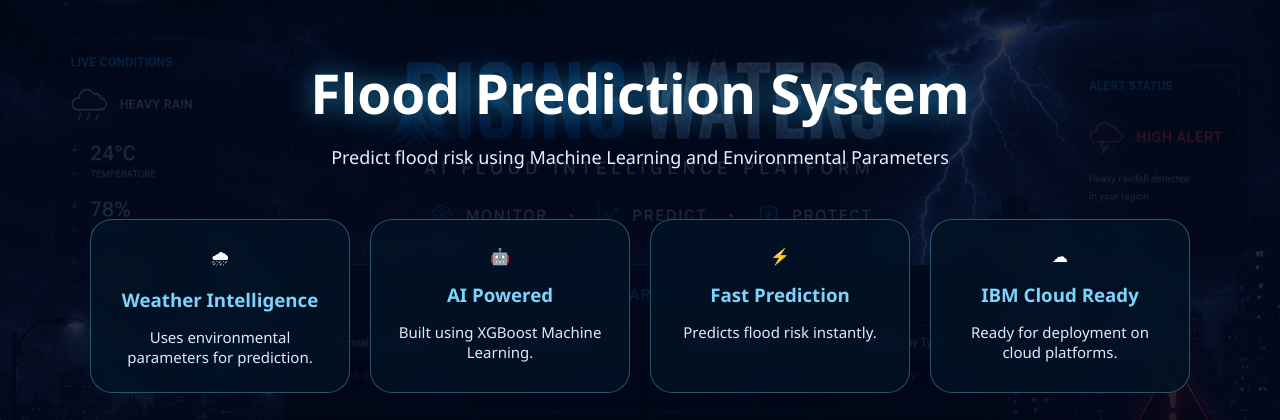
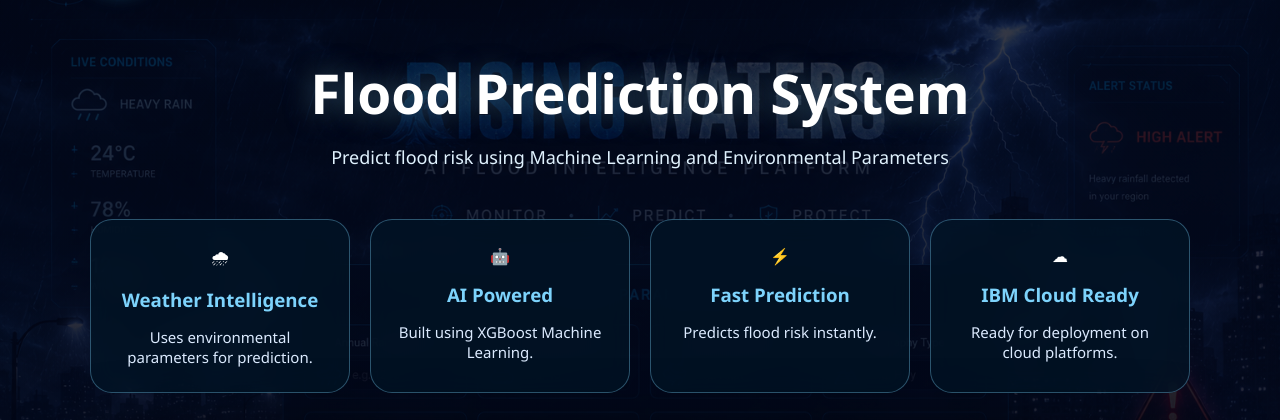
Before and after one commit to samiyasami27/Rising-Waters-AI, a Flask app: page / in a window 1280 px wide. Shown: the part 85-505 px from the top of the page. Run offline with Flask 3, Linux system fonts and the light colour scheme; parts of the project's set-up code (start-up, migrations or seed data) failed here and were passed over.

Commit message:
Final project submission

```diff
--- a/static/css/style.css
+++ b/static/css/style.css
@@ -84,7 +84,7 @@ body {
 
 .hero h1 {
     font-size: 55px;
-    text-shadow: 0 0 28px rgba(56, 189, 248, 0.7);
+    text-shadow: 0 0 28px rgba(75, 118, 136, 0.7);
 }
 
 .hero p {
```
